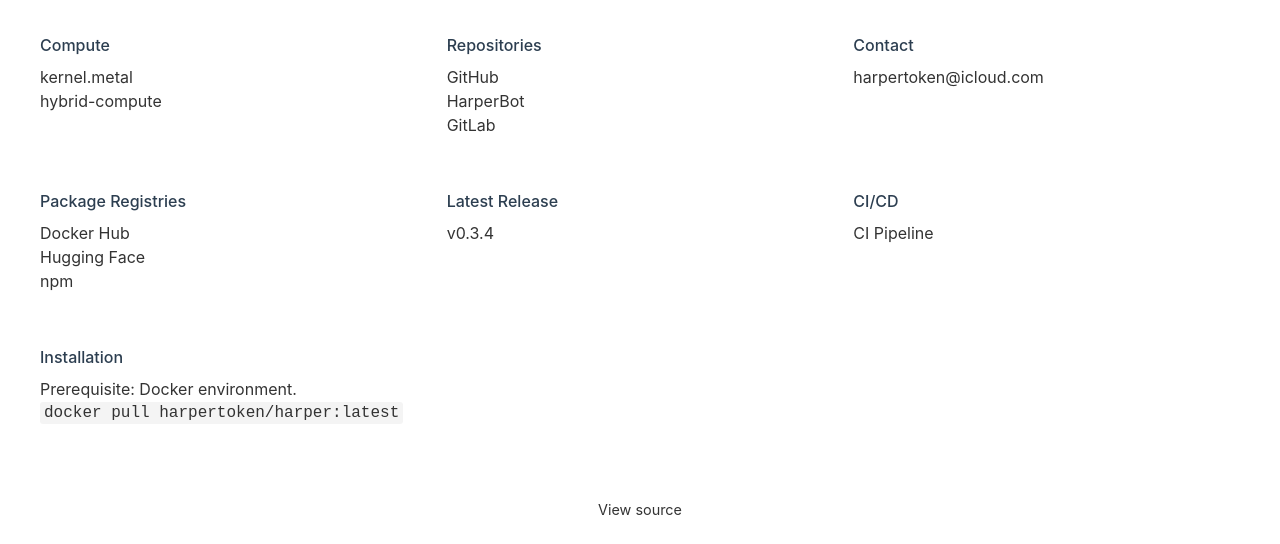
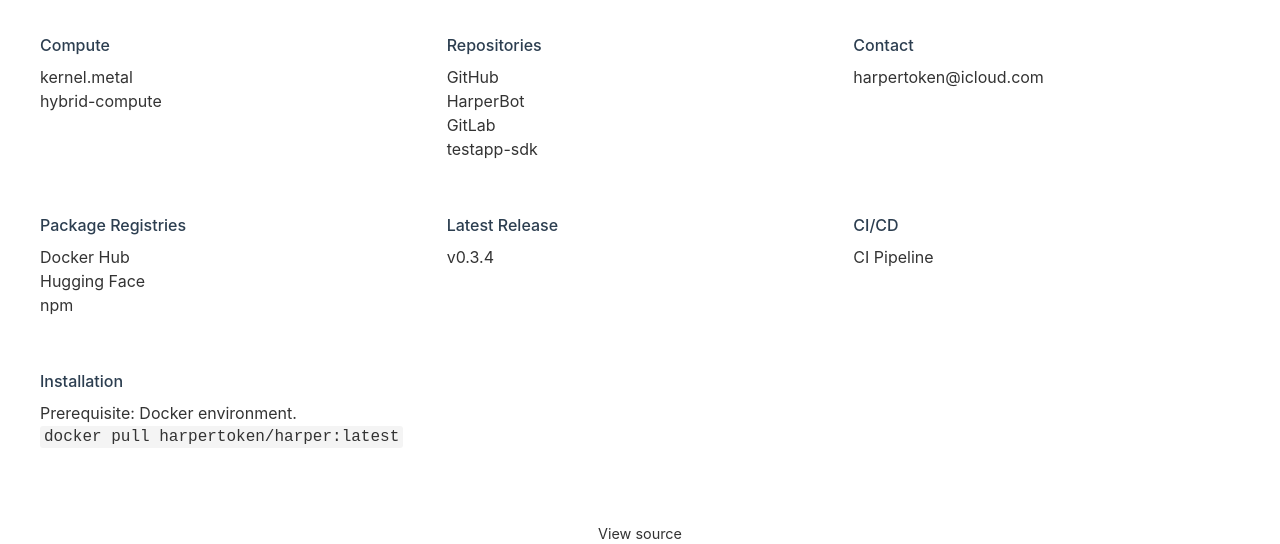
Before and after one commit to harpertoken/harpertoken.github.io, a plain HTML site: page index.html in a window 1280 px wide. Shown: the part 263-807 px from the top of the page. Drawn offline with Linux system fonts and the light colour scheme.

Commit message:
feat: add testapp-sdk to repositories

```diff
--- a/index.html
+++ b/index.html
@@ -54,6 +54,7 @@
                   <li><a class="kernel-link" data-modal-text="Main repository hosting all Harper projects and source code." href="https://github.com/harpertoken">GitHub</a></li>
                   <li><a class="kernel-link" data-modal-text="GitHub App for automated code reviews and maintenance." href="https://github.com/apps/harperbot">HarperBot</a></li>
                   <li><a class="kernel-link" data-modal-text="Mirror repository for backup and alternative access." href="https://gitlab.com/harpertoken">GitLab</a></li>
+                  <li><a class="kernel-link" data-modal-text="Test application SDK for development and testing." href="https://github.com/bniladridas/testapp-sdk">testapp-sdk</a></li>
               </ul>
          </div>
         <!-- Contact card -->
```
